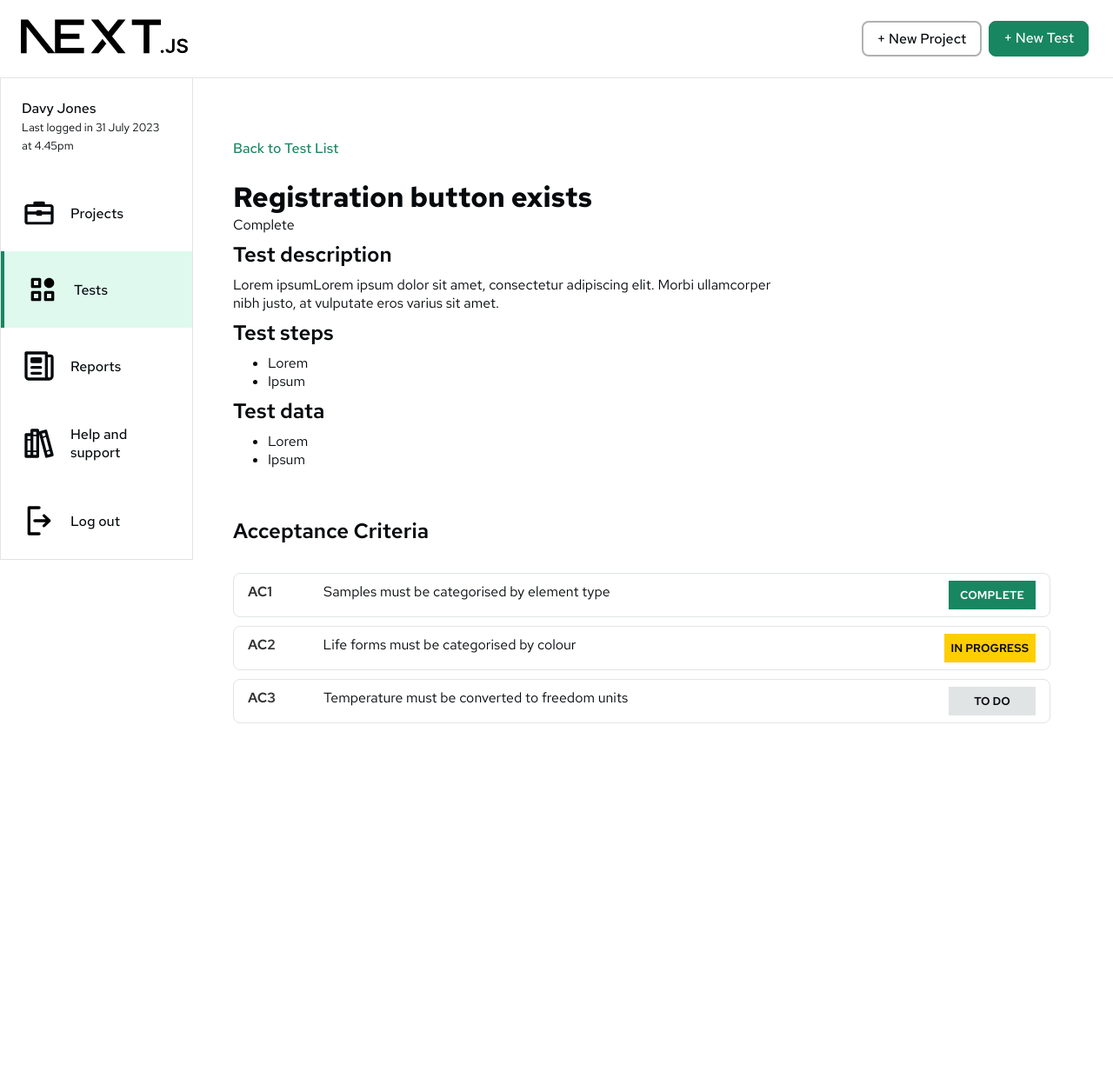
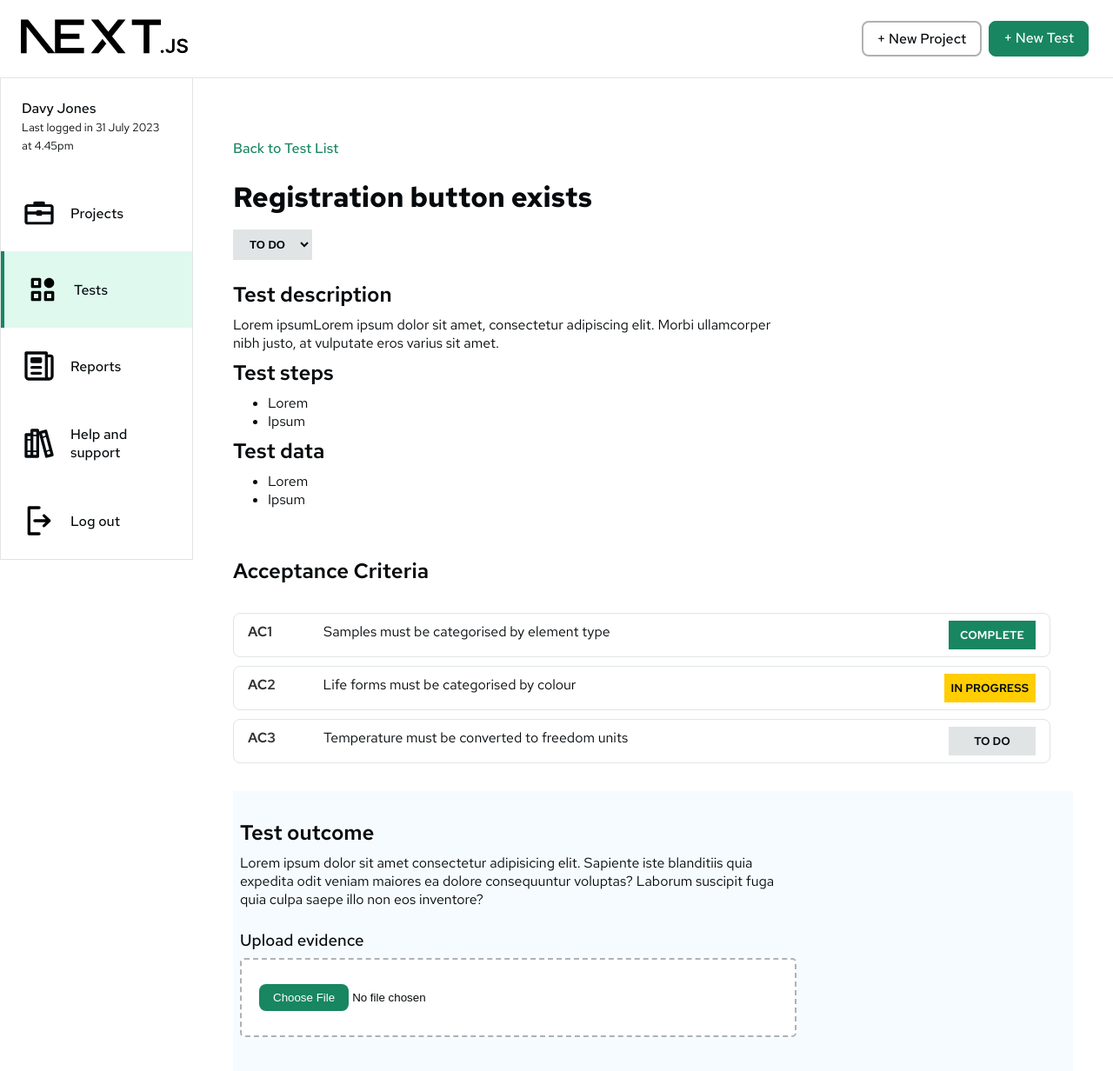
Before and after one commit to whitneydr/uat-planner, a Next.js app: page /tests/SAH-01.01-01/view in a window 1280 px wide. Shown: the top 1232 px of the page at 87% size. Before the commit the page ends 1101 px from the top, so only its background shows below. Built offline with nearby package versions, Linux system fonts and the light colour scheme.

Commit message:
Add create-test.tsx and replace hardcoded dropdowns in create-project.tsx with dynamic

```diff
--- a/app/(dashboard)/tests/[id]/view/page.tsx
+++ b/app/(dashboard)/tests/[id]/view/page.tsx
@@ -2,6 +2,7 @@ import Link from "next/link";
 import AcceptanceCriteria from "@/app/ui/dashboard/projects/acceptance-criteria";
 import { tests } from "@/app/lib/placeholder-data";
 import TestResult from "@/app/ui/dashboard/tests/test-result";
+import TestOutcome from "@/app/ui/dashboard/tests/test-outcome";
 
 export default async function Page({ params }: { params: { id: string } }) {
   const testId = params.id; // eg. UST
@@ -32,6 +33,7 @@ export default async function Page({ params }: { params: { id: string } }) {
           <div dangerouslySetInnerHTML={{__html: testData}}></div>
 
           <AcceptanceCriteria projectId={testIndex} />
+          <TestOutcome />
         </section>
       </main>
     </>
--- a/app/globals.css
+++ b/app/globals.css
@@ -5,6 +5,7 @@
     --darker-forest: #0a4530;
     --highlight-green: #DFF9EF;
     --dark-coral: #CD422D;
+    --highlight-blue: #F5FBFE;
     --ultra-light-grey: #FAFAFA;
     --lighter-grey: #E1E4E5;
     --light-grey: #AFB1B3;
@@ -38,6 +39,10 @@ h2 {
     font-weight: 600;
     font-size: 1.5em;
     line-height: 2;
+}
+
+h3 {
+  font-weight: 500;
 }
 
 p {
@@ -394,6 +399,12 @@ header h1 {
   margin-left: 5px;
 }
 
+select.test-status {
+  width:fit-content;
+  margin: 16px 0;
+  border-radius: 0;
+}
+
 .test-status.failed {
   background-color: var(--dark-coral);
   color:#fff;
@@ -433,6 +444,15 @@ header h1 {
   background-color: var(--ultra-light-grey);
   border-bottom: var(--light-grey) solid 4px;
   font-weight: 500;
+}
+
+.test-outcome {
+  background-color: var(--highlight-blue);
+  padding: 24px 8px;
+}
+
+.test-evidence {
+  margin: 24px 0;
 }
 
 @media screen and (min-width: 740px) {
@@ -905,6 +925,10 @@ header h1 {
 
 /* Forms */
 
+.test-form, .project-form {
+  max-width: 940px;
+}
+
 label {
   display: flex;
   flex-direction: column;
@@ -925,6 +949,31 @@ textarea {
   height: 150px;
 }
 
+input[type="file" i] {
+  background-color: #fff;
+  padding: 24px 16px;
+  border: dashed 2px var(--light-grey);
+}
+
+input::file-selector-button {
+  background-color: var(--dark-forest);
+  color: #fff;
+  font: inherit;
+  font-size: 1em;
+  padding: 8px 16px;
+  border: none;
+  border-radius: 8px;
+  margin: 4px;
+  font-weight:500;
+  cursor: pointer;
+  text-decoration: none;
+
+}
+
+input::file-selector-button:hover {
+  background-color: var(--darker-forest);
+}
+
 .error-message {
   color:red;
   font-size: small;
--- a/app/lib/placeholder-data.ts
+++ b/app/lib/placeholder-data.ts
@@ -3,18 +3,21 @@
 
 export const users = [
     {
+        id:1001,
         email: "test@test.com",
         password: "OpenSesame",
         firstName: "Harry",
         lastName: "Styles"
     },
     {
+        id:1002,
         email: "check@test.com",
         password: "Giraffe7",
         firstName: "James",
         lastName: "Blunt"
     },
     {
+        id:1003,
         email: "hermajesty@champion.net",
         password: "Fandango",
         firstName: "Freddie",
@@ -102,7 +105,7 @@ export const projects = [
         acs: [
             {
                 id: "AC1",
-                criteria: "Styling and typography must match designs provided",
+                criteria: "Styling and typography must match savings hub designs",
                 status: "complete"
             },
             {
@@ -154,17 +157,17 @@ export const projects = [
         acs: [
             {
                 id: "AC1",
-                criteria: "Styling and typography must match designs provided",
+                criteria: "Styling and typography must match decision tree designs provided",
                 status: "complete"
             },
             {
                 id: "AC2",
-                criteria: "User must be able to log in securely",
+                criteria: "User must be able to answer a series of questions",
                 status: "in-progress"
             },
             {
                 id: "AC3",
-                criteria: "User dashboard must display all available projects",
+                criteria: "Question cards must stack in mobile",
                 status: "to-do"
             }
         ]
--- a/app/ui/dashboard/projects/project-list.tsx
+++ b/app/ui/dashboard/projects/project-list.tsx
@@ -2,6 +2,7 @@ import ProjectItem from "./project-item";
 import { projects } from "@/app/lib/placeholder-data";
 
 const ProjectList = () => {
+
 
 
     return (
--- a/app/ui/dashboard/tests/test-outcome.tsx
+++ b/app/ui/dashboard/tests/test-outcome.tsx
@@ -2,12 +2,15 @@
 const TestOutcome = () => {
 
     return (
-        <>
+        <div className="test-outcome">
             <h2>Test outcome</h2>
             <p>Lorem ipsum dolor sit amet consectetur adipisicing elit. Sapiente iste blanditiis quia expedita odit veniam maiores ea dolore consequuntur voluptas? Laborum suscipit fuga quia culpa saepe illo non eos inventore?</p>
+
+            <div className="test-evidence">
             <h3>Upload evidence</h3>
-            <div>Evidence uploader</div>
-        </>
+                <input type="file" name="test-evidence" id="test-evidence" />
+                </div>
+        </div>
     )
 }
 
--- a/app/ui/dashboard/tests/test-result.tsx
+++ b/app/ui/dashboard/tests/test-result.tsx
@@ -1,11 +1,16 @@
+'use client';
+import { useState } from "react";
 
 const TestResult = () => {
+    const [testStatus, setTestStatus] = useState('to-do');
 
     return (
         <>
-        <div className="status">
-            Complete
-        </div>
+        <select name="status" id="status" className={`test-status ${testStatus}`} onChange={(e) => setTestStatus(e.target.value)}>
+            <option value="to-do">To do</option>
+            <option value="passed">Passed</option>
+            <option value="failed">Failed</option>
+        </select>
         </>
     )
 }
--- a/package.json
+++ b/package.json
@@ -1,5 +1,5 @@
 {
-  "name": "my-app",
+  "name": "uat-planner",
   "version": "0.1.0",
   "private": true,
   "scripts": {
```
Also changed, not shown: app/(dashboard)/tests/create/page.tsx (+2 -0 lines), app/ui/dashboard/projects/create-project.tsx (+19 -7 lines), app/ui/dashboard/tests/create-test.tsx (added, +139 -0 lines), app/ui/text-field.tsx (added).
